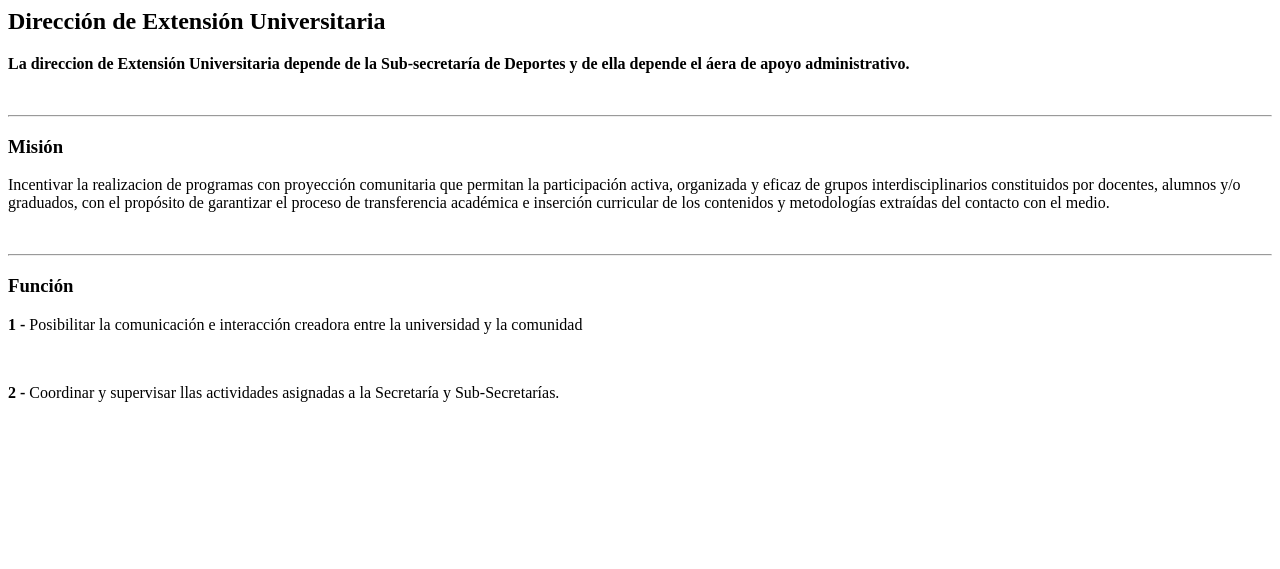
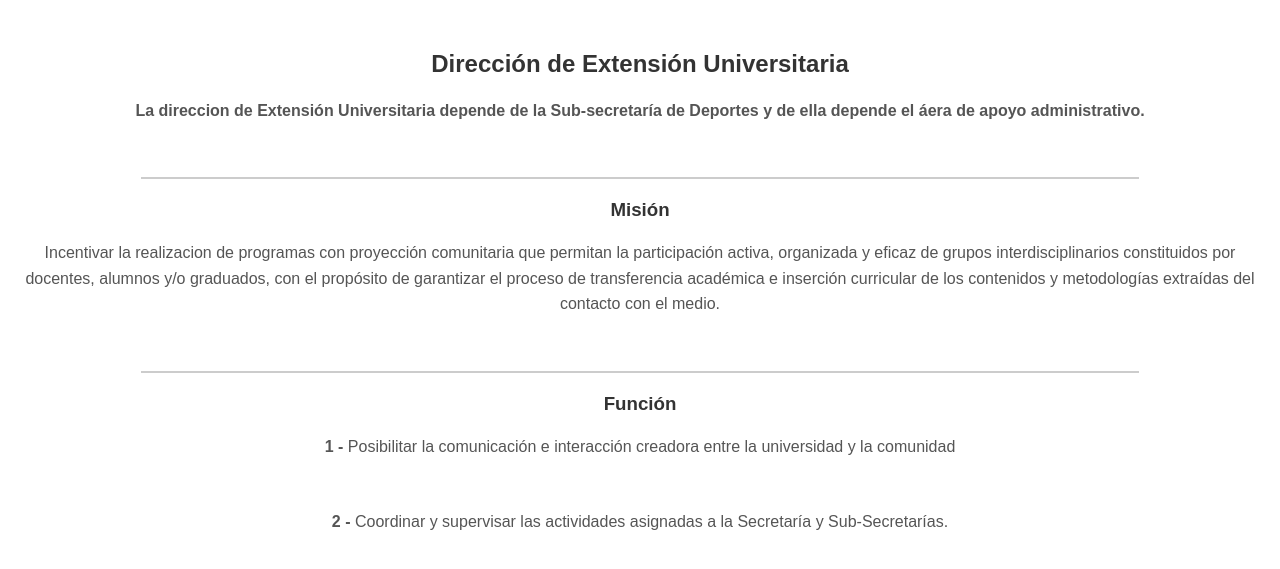
Before and after one commit to Cainenk011/app-extension, a Node project: template views/partials/generalInfo.ejs in a window 1280 px wide. Shown: the top 569 px of the page. Run offline with Node 20 templates, Linux system fonts and the light colour scheme; the template is opened without the code that fills it, so the values that code supplies are empty.

Commit message:
new changes

```diff
--- /dev/null
+++ b/public/css/styles2.css
@@ -0,0 +1,22 @@
+.text-content-body {
+    text-align: center;
+    font-family: Arial, sans-serif;
+    margin: 20px auto;
+    padding: 10px;
+  }
+
+  .text-content-body h2,
+  .text-content-body h3 {
+    color: #333;
+  }
+
+  .text-content-body p {
+    color: #555;
+    line-height: 1.6;
+  }
+
+  hr {
+    margin: 20px auto;
+    border: 1px solid #ccc;
+    width: 80%;
+  }
--- a/views/index.ejs
+++ b/views/index.ejs
@@ -27,7 +27,7 @@
     </div>
 
     <button class="accordion-btn" data-target="objetivos">
-      <i class="icon">🎯</i> Objetivos
+      <i class="icon">🎯</i> Objetivos de la dirección
     </button>
     <div class="accordion-content" id="objetivos">
       <%- include ('partials/objetives.ejs') %>
--- a/views/partials/generalInfo.ejs
+++ b/views/partials/generalInfo.ejs
@@ -1,7 +1,9 @@
+<!DOCTYPE html>
+<html lang="es">
 <head>
-    <link rel="stylesheet" href="">
+    <link rel="stylesheet" href="/css/styles2.css">
+    <title>Informacion General</title>
 </head>
-<!DOCTYPE html>
 <body>
     <div class="text-content-body">
         <h2>Dirección de Extensión Universitaria</h2>
@@ -22,7 +24,7 @@
         </p>
         <br>
         <p>
-<strong>2 -</strong> Coordinar y supervisar llas actividades asignadas a la Secretaría y Sub-Secretarías.
+            <strong>2 -</strong> Coordinar y supervisar las actividades asignadas a la Secretaría y Sub-Secretarías.
         </p>
     </div>
 </body>
--- a/views/partials/trainings.ejs
+++ b/views/partials/trainings.ejs
@@ -1,3 +1,7 @@
+<!DOCTYPE html>
+<html lang="es">
+
+
 <h2> Incripción a Capacitaciones</h2>
 
 <p>
```
Also changed, not shown: views/partials/objetives.ejs (+21 -5 lines), views/partials/programs.ejs (+11 -0 lines). Lines whose indentation alone changed are shown as unchanged.
